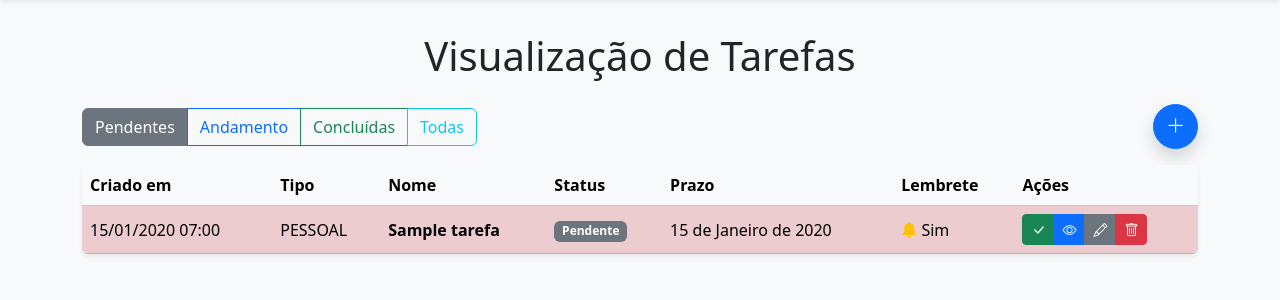
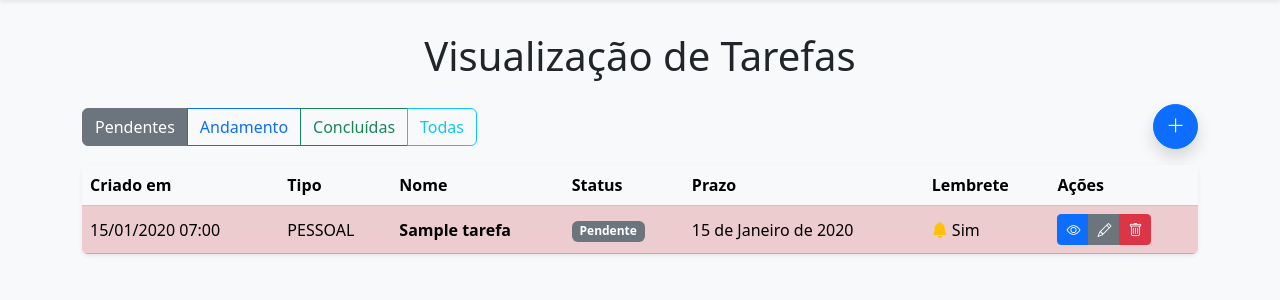
Before and after one commit to WaldembergDev/life-os, a Django app: page /tarefas/visualizar-tarefas/ in a window 1280 px wide. Shown: the part 64-364 px from the top of the page. Run offline with Django 5.2, Linux system fonts and the light colour scheme; a user stored in the database is signed in; tables that the repository leaves empty hold one stand-in row (values such as "Sample post"); some libraries are stand-ins or nearby versions.

Commit message:
removido o botão concluir tarefa

```diff
--- a/tarefas/templates/tarefas/visualizar_tarefas.html
+++ b/tarefas/templates/tarefas/visualizar_tarefas.html
@@ -47,9 +47,6 @@
                     <td>{% if tarefa.com_lembrete %}<i class="bi bi-bell-fill text-warning"></i> Sim{% else %}Não{% endif %}</td>
                     <td>
                         <div class="btn-group btn-group-sm">
-                            <a href="{% url 'concluir_tarefa' tarefa.id %}" class="btn btn-success disable-on-submit" title="Concluir">
-                                <i class="bi bi-check-lg"></i>
-                            </a>
                             <button type="button" class="btn btn-primary disable-on-submit" data-tarefa-id="{{ tarefa.id }}" data-bs-toggle="modal" data-bs-target="#modalVisualizacaoConfirmarAcao" title="Visualizar">
                                 <i class="bi bi-eye"></i>
                             </button>
@@ -90,9 +87,6 @@
                 </p>
 
                 <div class="d-flex justify-content-end gap-2">
-                    <a href="{% url 'concluir_tarefa' tarefa.id %}" class="btn btn-outline-success btn-sm disable-on-submit">
-                        <i class="bi bi-check-lg"></i>
-                    </a>
                     <button type="button" class="btn btn-outline-primary btn-sm disable-on-submit" data-tarefa-id="{{ tarefa.id }}" data-bs-toggle="modal" data-bs-target="#modalVisualizacaoConfirmarAcao">
                         <i class="bi bi-eye"></i>
                     </button>
--- a/tarefas/urls.py
+++ b/tarefas/urls.py
@@ -7,5 +7,4 @@ urlpatterns = [
     path('excluir-tarefa/<int:id_tarefa>/', views.excluir_tarefa, name='excluir_tarefa'),
     path('api-consultar-tarefa/<int:id_tarefa>/', views.api_consultar_tarefa, name='api_consultar_tarefa'),
     path('editar-tarefa/<int:id_tarefa>/', views.editar_tarefa, name='editar_tarefa'),
-    path('concluir-tarefa/<int:id_tarefa>/', views.concluir_tarefa, name='concluir_tarefa')
 ]
--- a/tarefas/views.py
+++ b/tarefas/views.py
@@ -105,13 +105,13 @@ def editar_tarefa(request, id_tarefa):
     return render(request, 'tarefas/criar_tarefa.html', context)
 
 
-@login_required
-def concluir_tarefa(request, id_tarefa):
-    tarefa = get_object_or_404(Tarefa, id=id_tarefa)
-    tarefa.status = StatusEnum.CONCLUIDO
-    tarefa.save()
-    messages.success(request, 'Tarefa marcada com status concluída')
-    return redirect(reverse('visualizar_tarefas') + '?status=concluido')
+# @login_required
+# def concluir_tarefa(request, id_tarefa):
+#     tarefa = get_object_or_404(Tarefa, id=id_tarefa)
+#     tarefa.status = StatusEnum.CONCLUIDO
+#     tarefa.save()
+#     messages.success(request, 'Tarefa marcada com status concluída')
+#     return redirect(reverse('visualizar_tarefas') + '?status=concluido')
 
 
 @login_required
```
